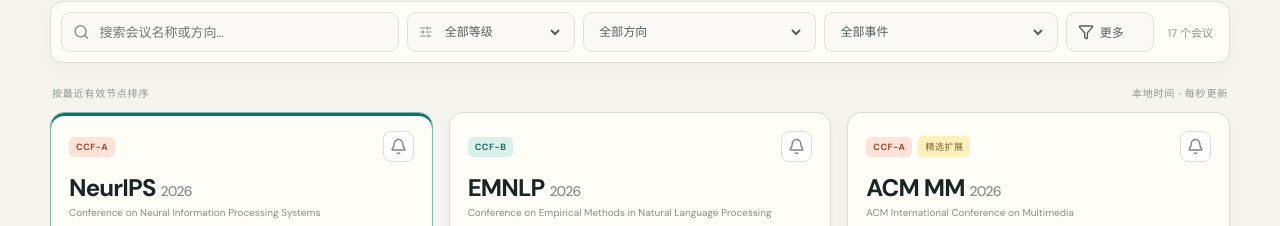
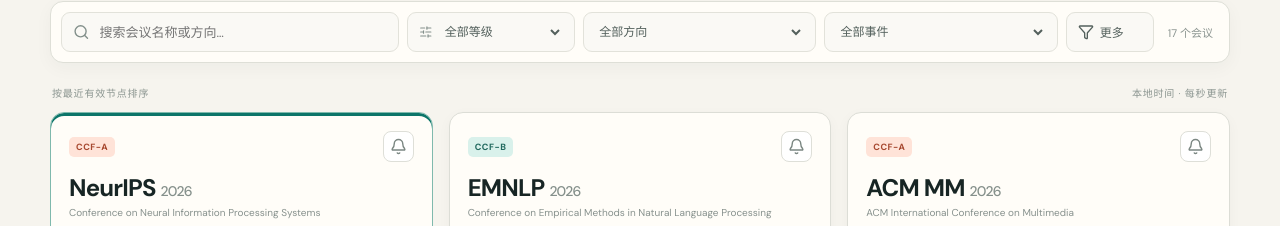
Before and after one commit to xuanzhang2222/ai-conf-tracker, a React (Vite) app: page /#/ in a window 1280 px wide. Shown: the part 789-1015 px from the top of the page. Built offline with nearby package versions, Linux system fonts and the light colour scheme.

Commit message:
ui: remove curated extra badges

```diff
--- a/src/components/ConferenceCard.tsx
+++ b/src/components/ConferenceCard.tsx
@@ -28,7 +28,6 @@
       <div className="card-topline">
         <div className="conference-identity">
           <span className={`ccf-badge ccf-${conference.ccf.level.toLowerCase()}`}>CCF-{conference.ccf.level}</span>
-          {conference.ccf.curated_extra && <span className="extra-badge">精选扩展</span>}
         </div>
         <button className={followed ? 'icon-button followed' : 'icon-button'} onClick={onToggleFollow} aria-label={followed ? `取消关注 ${conference.name}` : `关注 ${conference.name}`}>
           {followed ? <BellOff size={17} /> : <Bell size={17} />}
--- a/src/components/DeadlineList.tsx
+++ b/src/components/DeadlineList.tsx
@@ -42,7 +42,7 @@
           <span>{target ? target.getFullYear() : edition.year}</span>
         </div>
         <div className="deadline-conference">
-          <div><span className={`ccf-badge ccf-${conference.ccf.level.toLowerCase()}`}>CCF-{conference.ccf.level}</span>{conference.ccf.curated_extra && <span className="extra-badge">精选扩展</span>}</div>
+          <div><span className={`ccf-badge ccf-${conference.ccf.level.toLowerCase()}`}>CCF-{conference.ccf.level}</span></div>
           <Link to={detailPath}>{conference.name} <span>{edition.year}</span></Link>
           <p>{conference.full_name}</p>
         </div>
--- a/src/index.css
+++ b/src/index.css
@@ -137,10 +137,9 @@
 .conference-card.is-open { border-color: #7fb9ad; box-shadow: inset 0 3px 0 var(--teal); }
 .card-topline { min-height: 27px; display: flex; align-items: center; justify-content: space-between; }
 .conference-identity { display: flex; align-items: center; gap: 6px; }
-.ccf-badge, .extra-badge { width: fit-content; display: inline-flex; align-items: center; padding: 4px 7px; border-radius: 5px; font-size: 9px; font-weight: 700; letter-spacing: .5px; }
+.ccf-badge { width: fit-content; display: inline-flex; align-items: center; padding: 4px 7px; border-radius: 5px; font-size: 9px; font-weight: 700; letter-spacing: .5px; }
 .ccf-a { color: #a7482f; background: #ffe3d8; }
 .ccf-b { color: #21695e; background: #d9f1eb; }
-.extra-badge { color: #7b6020; background: #fff0bd; }
 .icon-button { width: 31px; height: 31px; display: grid; place-items: center; padding: 0; border: 1px solid #dedfd8; border-radius: 8px; color: #7b8782; background: #fff; }
 .icon-button:hover, .icon-button.followed { color: var(--teal); border-color: #acd0c8; background: var(--teal-soft); }
 .icon-button:disabled { opacity: .35; cursor: not-allowed; }
--- a/src/pages/ConferencePage.tsx
+++ b/src/pages/ConferencePage.tsx
@@ -33,7 +33,7 @@
       <Link className="back-link" to="/"><ArrowLeft size={16} /> 返回会议总览</Link>
       <div className="detail-grid">
         <div>
-          <div className="detail-badges"><span className={`ccf-badge ccf-${conference.ccf.level.toLowerCase()}`}>CCF-{conference.ccf.level}</span>{conference.ccf.curated_extra && <span className="extra-badge">精选扩展 · {conference.ccf.category}</span>}<span>{edition.year}</span></div>
+          <div className="detail-badges"><span className={`ccf-badge ccf-${conference.ccf.level.toLowerCase()}`}>CCF-{conference.ccf.level}</span><span>{edition.year}</span></div>
           <h1>{conference.name} <em>{edition.year}</em></h1><h2>{conference.full_name}</h2><p>{conference.description}</p>
           <div className="topic-row">{conference.topics.map((topic) => <span key={topic}>{topicLabels[topic] ?? topic}</span>)}</div>
           <div className="detail-meta"><span><MapPin size={15} /> {venue}</span><a href={edition.website} target="_blank" rel="noreferrer">访问官方网站 <ExternalLink size={13} /></a></div>
```
